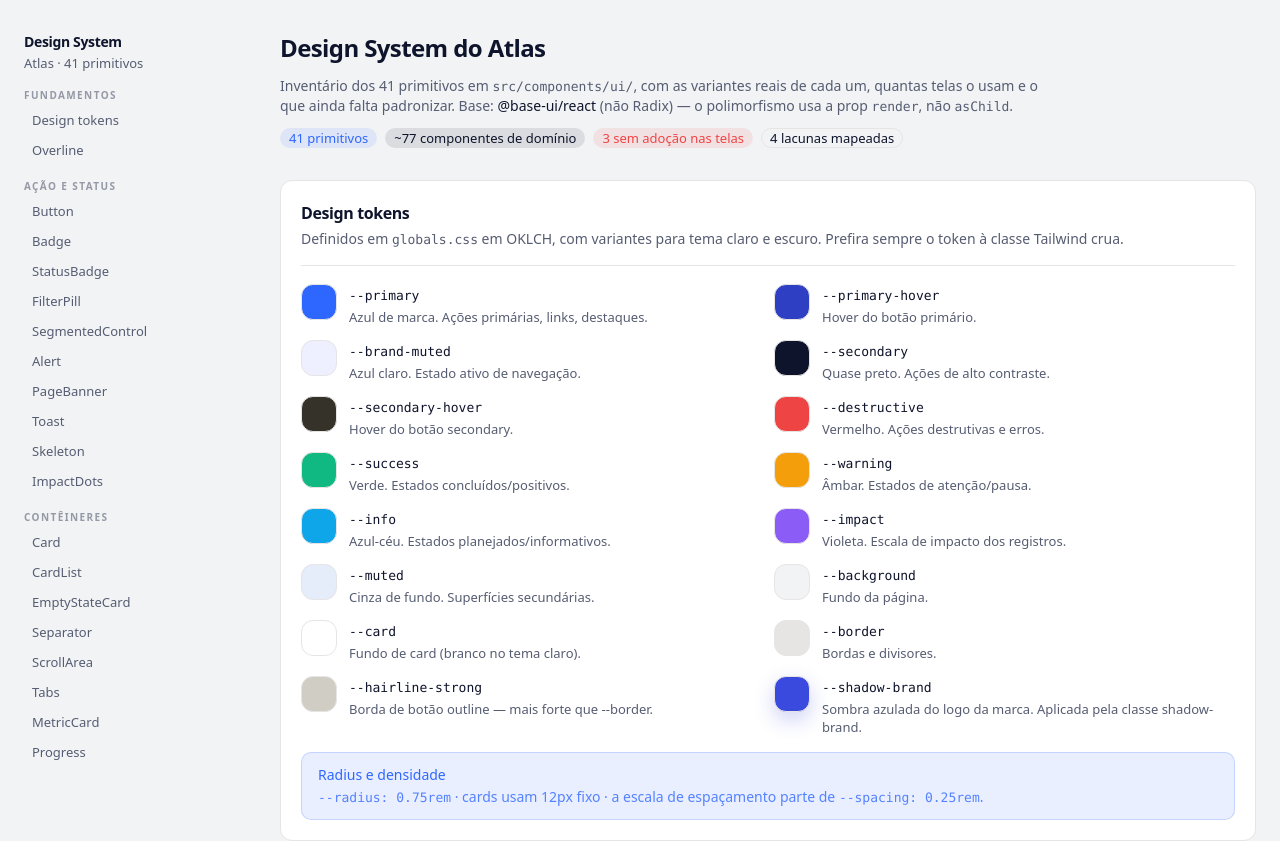
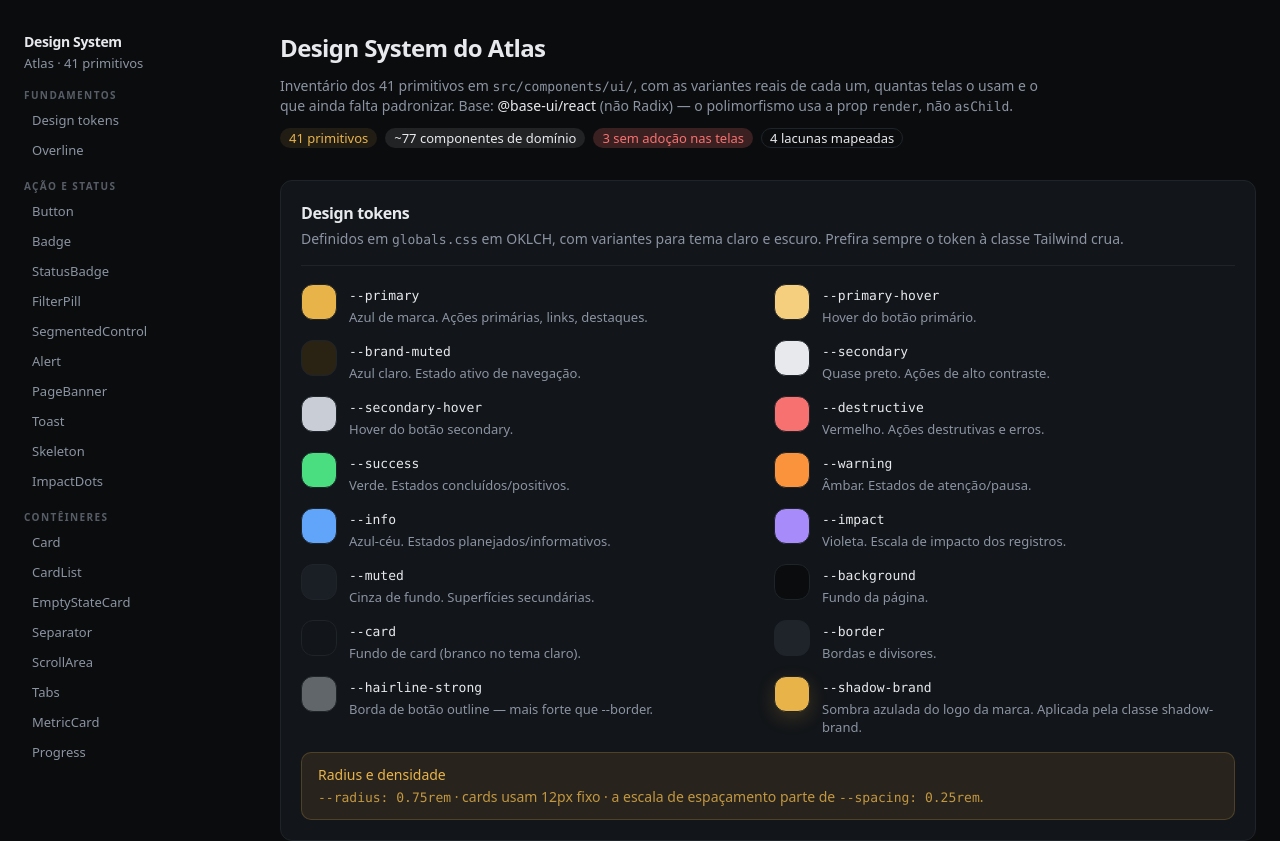
Before and after one commit to urlandesigner/Atlas-repositorio-demandas-, a Next.js app: page /design-system in a window 1280 px wide. Shown: the top 841 px of the page. Built offline with nearby package versions, Linux system fonts and the light colour scheme.

Commit message:
Inverte a paleta para escuro por padrão e liga o provider de tema

```diff
--- a/package.json
+++ b/package.json
@@ -23,6 +23,7 @@
     "framer-motion": "^12.42.0",
     "lucide-react": "^1.16.0",
     "next": "16.2.6",
+    "next-themes": "^0.4.6",
     "openai": "^6.39.0",
     "react": "19.2.4",
     "react-dom": "19.2.4",
--- a/src/app/globals.css
+++ b/src/app/globals.css
@@ -52,6 +52,7 @@
   --shadow-card-hover: var(--shadow-card-hover);
   --shadow-brand: var(--shadow-brand);
   --color-accent-foreground: var(--accent-foreground);
+  --color-accent-ink: var(--accent-ink);
   --color-accent: var(--accent);
   --color-muted-foreground: var(--muted-foreground);
   --color-muted: var(--muted);
@@ -90,174 +91,183 @@
   --shadow-2xs: var(--shadow-2xs);
   --spacing: var(--spacing);
   --letter-spacing: var(--letter-spacing);
-  --shadow-offset-y: var(--shadow-offset-y);
-  --shadow-offset-x: var(--shadow-offset-x);
-  --shadow-spread: var(--shadow-spread);
-  --shadow-blur: var(--shadow-blur);
-  --shadow-opacity: var(--shadow-opacity);
-  --color-shadow-color: var(--shadow-color);
   --color-destructive-foreground: var(--destructive-foreground);
 }
 
 :root {
+  /* Fonte editorial — preservada da paleta anterior; não faz parte do escopo
+     de cor desta task e não é redefinida por tema. */
   --font-editorial-sans:
     "CursorGothic", system-ui, "Helvetica Neue", Helvetica, Arial, sans-serif;
-  --background: oklch(0.9650 0.0030 270);
-  --foreground: oklch(0.1994 0.0470 270.6494);
-  --card: oklch(1.0000 0 0);
-  --card-foreground: oklch(0.1994 0.0470 270.6494);
-  --popover: oklch(1.0000 0 0);
-  --popover-foreground: oklch(0.1994 0.0470 270.6494);
-  --primary: oklch(0.5729 0.2337 264.3664);
-  --primary-hover: #2f3fc3;
-  --primary-foreground: oklch(1.0000 0 0);
-  --secondary: oklch(0.1994 0.0470 270.6494);
-  --secondary-hover: #343229;
-  --secondary-foreground: oklch(1.0000 0 0);
-  --muted: oklch(0.9420 0.0200 264.0000);
-  --muted-foreground: oklch(0.4800 0.0350 270.0000);
-  --accent: oklch(0.9550 0.0140 264.0000);
-  --accent-foreground: oklch(0.5729 0.2337 264.3664);
-  --destructive: oklch(0.6368 0.2078 25.3313);
-  --danger-foreground: #b91c1c;
-  --success: #10b981;
-  --success-foreground: #047857;
-  --warning: #f59e0b;
-  --warning-foreground: #b45309;
-  --info: #0ea5e9;
-  --info-foreground: #0369a1;
-  --impact: #8b5cf6;
-  --impact-foreground: #6d28d9;
-  --shadow-card: 0 1px 2px rgba(15, 23, 42, 0.04), 0 8px 20px rgba(15, 23, 42, 0.05);
-  --shadow-card-hover: 0 1px 2px rgba(15, 23, 42, 0.05), 0 14px 28px rgba(15, 23, 42, 0.075);
-  --shadow-brand: 0 8px 20px color-mix(in srgb, var(--color-brand) 24%, transparent);
-  --border: oklch(0.9212 0.0033 17.2170);
-  --hairline-strong: #cfcdc4;
-  --input: oklch(0.8452 0 0);
-  --ring: oklch(0.5784 0.2303 263.8862);
-  --brand: #3a4adf;
-  --brand-foreground: #ffffff;
-  --brand-muted: #eef0ff;
-  --brand-muted-foreground: #2f3fc3;
-  --timeline-thinking: #dfa88f;
-  --timeline-grep: #9fc9a2;
-  --timeline-read: #9fbbe0;
-  --timeline-edit: #c0a8dd;
-  --timeline-done: #c08532;
-  --chart-1: oklch(0.5729 0.2337 264.3664);
-  --chart-2: oklch(0.7677 0.1312 194.1427);
-  --chart-3: oklch(0.9649 0.1962 111.4216);
-  --chart-4: oklch(0.8439 0.1679 169.5646);
-  --chart-5: oklch(0.6411 0.2446 28.5713);
+
+  /* Superfícies — elevação no escuro é superfície mais clara, não sombra. */
+  --background: #0B0C0E;
+  --card: #121519;
+  --card-foreground: #E7E9ED;
+  --popover: #171B20;
+  --popover-foreground: #E7E9ED;
+  --muted: #1A1F25;
+  --muted-foreground: #8B94A2;
+  --accent: #1A1F25;
+  --accent-foreground: #E8B44A;
+
+  /* Tinta */
+  --foreground: #E7E9ED;
+
+  /* Acento ouro — único. */
+  --primary: #E8B44A;
+  --primary-hover: #F5CE7E;
+  --primary-foreground: #0B0C0E;
+  --accent-ink: #E8B44A;
+  --brand: #E8B44A;
+  --brand-foreground: #0B0C0E;
+  --brand-muted: #2A2314;
+  --brand-muted-foreground: #F0CE8C;
+
+  --secondary: #E7E9ED;
+  --secondary-hover: #C9CED6;
+  --secondary-foreground: #0B0C0E;
+
+  /* Linhas — `--border` é hairline decorativo; `--hairline-strong` é contorno
+     de controle interativo e por isso precisa passar 3:1 contra o card. */
+  --border: #1F242A;
+  --hairline-strong: #61666B;
+  --input: #61666B;
+  --ring: #E8B44A;
+
+  /* Semânticas — warning é laranja para não colidir com o ouro. */
+  --success: #4ADE80;
+  --success-foreground: #4ADE80;
+  --warning: #FB923C;
+  --warning-foreground: #FB923C;
+  --destructive: #F87171;
+  --destructive-foreground: #0B0C0E;
+  --danger-foreground: #F87171;
+  --info: #60A5FA;
+  --info-foreground: #60A5FA;
+  --impact: #A78BFA;
+  --impact-foreground: #A78BFA;
+
+  /* Charts — retunados para fundo escuro. */
+  --chart-1: #E8B44A;
+  --chart-2: #60A5FA;
+  --chart-3: #4ADE80;
+  --chart-4: #A78BFA;
+  --chart-5: #F87171;
+
+  /* Sidebar */
+  --sidebar: #0F1113;
+  --sidebar-foreground: #E7E9ED;
+  --sidebar-primary: #E8B44A;
+  --sidebar-primary-foreground: #0B0C0E;
+  --sidebar-accent: #1A1F25;
+  --sidebar-accent-foreground: #E8B44A;
+  --sidebar-border: #1F242A;
+  --sidebar-ring: #E8B44A;
+
+  /* Timeline */
+  --timeline-thinking: #DFA88F;
+  --timeline-grep: #9FC9A2;
+  --timeline-read: #9FBBE0;
+  --timeline-edit: #C0A8DD;
+  --timeline-done: #E8B44A;
+
+  /* Sombras — no escuro só a elevação nível 2 projeta sombra. */
+  --shadow-card: none;
+  --shadow-card-hover: none;
+  --shadow-brand: 0 6px 18px rgba(232, 180, 74, 0.18);
+  --shadow-2xs: 0 1px 1px rgba(0, 0, 0, 0.30);
+  --shadow-xs: 0 1px 2px rgba(0, 0, 0, 0.34);
+  --shadow-sm: 0 1px 2px rgba(0, 0, 0, 0.36), 0 2px 4px rgba(0, 0, 0, 0.28);
+  --shadow: 0 2px 4px rgba(0, 0, 0, 0.38), 0 4px 10px rgba(0, 0, 0, 0.30);
+  --shadow-md: 0 3px 6px rgba(0, 0, 0, 0.40), 0 8px 18px rgba(0, 0, 0, 0.32);
+  --shadow-lg: 0 6px 12px rgba(0, 0, 0, 0.44), 0 16px 32px rgba(0, 0, 0, 0.36);
+  --shadow-xl: 0 10px 20px rgba(0, 0, 0, 0.48), 0 24px 48px rgba(0, 0, 0, 0.40);
+  --shadow-2xl: 0 18px 36px rgba(0, 0, 0, 0.54);
+
+  /* Métrica */
   --radius: 0.75rem;
-  --sidebar: oklch(0.9851 0 0);
-  --sidebar-foreground: oklch(0.1994 0.0470 270.6494);
-  --sidebar-primary: oklch(0.5729 0.2337 264.3664);
-  --sidebar-primary-foreground: oklch(1.0000 0 0);
-  --sidebar-accent: oklch(0.9420 0.0200 264.0000);
-  --sidebar-accent-foreground: oklch(0.5729 0.2337 264.3664);
-  --sidebar-border: oklch(0.9212 0.0033 17.2170);
-  --sidebar-ring: oklch(0.5784 0.2303 263.8862);
-  --destructive-foreground: oklch(1.0000 0 0);
-  --font-sans: Open Sans, sans-serif;
-  --font-serif: Georgia, serif;
-  --font-mono: Menlo, monospace;
-  --shadow-color: #2e6aff;
-  --shadow-opacity: 0;
-  --shadow-blur: 0px;
-  --shadow-spread: -50px;
-  --shadow-offset-x: -50px;
-  --shadow-offset-y: 2px;
+  --spacing: 0.25rem;
   --letter-spacing: 0em;
-  --spacing: 0.25rem;
-  --shadow-2xs: -50px 2px 0px -50px hsl(222.7751 100% 59.0196% / 0.00);
-  --shadow-xs: -50px 2px 0px -50px hsl(222.7751 100% 59.0196% / 0.00);
-  --shadow-sm: -50px 2px 0px -50px hsl(222.7751 100% 59.0196% / 0.00), -50px 1px 2px -51px hsl(222.7751 100% 59.0196% / 0.00);
-  --shadow: -50px 2px 0px -50px hsl(222.7751 100% 59.0196% / 0.00), -50px 1px 2px -51px hsl(222.7751 100% 59.0196% / 0.00);
-  --shadow-md: -50px 2px 0px -50px hsl(222.7751 100% 59.0196% / 0.00), -50px 2px 4px -51px hsl(222.7751 100% 59.0196% / 0.00);
-  --shadow-lg: -50px 2px 0px -50px hsl(222.7751 100% 59.0196% / 0.00), -50px 4px 6px -51px hsl(222.7751 100% 59.0196% / 0.00);
-  --shadow-xl: -50px 2px 0px -50px hsl(222.7751 100% 59.0196% / 0.00), -50px 8px 10px -51px hsl(222.7751 100% 59.0196% / 0.00);
-  --shadow-2xl: -50px 2px 0px -50px hsl(222.7751 100% 59.0196% / 0.00);
   --tracking-normal: 0em;
 }
 
-.dark {
-  --background: oklch(0 0 0);
-  --foreground: oklch(1.0000 0 0);
-  --card: oklch(0.1684 0 0);
-  --card-foreground: oklch(0.8853 0 0);
-  --popover: oklch(0 0 0);
-  --popover-foreground: oklch(1.0000 0 0);
-  --primary: oklch(0.5683 0.2366 264.2478);
-  --primary-hover: #2f3fc3;
-  --primary-foreground: oklch(1.0000 0 0);
-  --secondary: oklch(1.0000 0 0);
-  --secondary-hover: oklch(0.9000 0 0);
-  --secondary-foreground: oklch(0.1994 0.0470 270.6494);
-  --muted: oklch(0.2350 0.0180 264.0000);
-  --muted-foreground: oklch(0.6800 0.0250 276.0000);
-  --accent: oklch(0.1880 0.0868 261.9799);
-  --accent-foreground: oklch(0.5683 0.2366 264.2478);
-  --destructive: oklch(0.6368 0.2078 25.3313);
-  --danger-foreground: #fca5a5;
-  --success: #10b981;
-  --success-foreground: #6ee7b7;
-  --warning: #f59e0b;
-  --warning-foreground: #fcd34d;
-  --info: #0ea5e9;
-  --info-foreground: #7dd3fc;
-  --impact: #8b5cf6;
-  --impact-foreground: #c4b5fd;
-  --shadow-card: 0 1px 2px rgba(0, 0, 0, 0.2), 0 8px 20px rgba(0, 0, 0, 0.25);
-  --shadow-card-hover: 0 1px 2px rgba(0, 0, 0, 0.25), 0 14px 28px rgba(0, 0, 0, 0.35);
-  --shadow-brand: 0 8px 20px color-mix(in srgb, var(--color-brand) 24%, transparent);
-  --border: oklch(0.2746 0.0130 279.0717);
-  --hairline-strong: oklch(0.3500 0.0130 279.0717);
-  --input: oklch(0.2697 0.0888 269.7716);
-  --ring: oklch(0.5784 0.2303 263.8862);
-  --brand: #3a4adf;
-  --brand-foreground: #ffffff;
-  --brand-muted: #27305a;
-  --brand-muted-foreground: #dce0ff;
-  --timeline-thinking: #dfa88f;
-  --timeline-grep: #9fc9a2;
-  --timeline-read: #9fbbe0;
-  --timeline-edit: #c0a8dd;
-  --timeline-done: #c08532;
-  --chart-1: oklch(0.5729 0.2337 264.3664);
-  --chart-2: oklch(0.7677 0.1312 194.1427);
-  --chart-3: oklch(0.9649 0.1962 111.4216);
-  --chart-4: oklch(0.8439 0.1679 169.5646);
-  --chart-5: oklch(0.6411 0.2446 28.5713);
-  --sidebar: oklch(0.1684 0 0);
-  --sidebar-foreground: oklch(0.8853 0 0);
-  --sidebar-primary: oklch(0.5784 0.2303 263.8862);
-  --sidebar-primary-foreground: oklch(1.0000 0 0);
-  --sidebar-accent: oklch(0.1880 0.0868 261.9799);
-  --sidebar-accent-foreground: oklch(0.5683 0.2366 264.2478);
-  --sidebar-border: oklch(0.2746 0.0130 279.0717);
-  --sidebar-ring: oklch(0.5784 0.2303 263.8862);
-  --destructive-foreground: oklch(1.0000 0 0);
-  --radius: 0.75rem;
-  --font-sans: Open Sans, sans-serif;
-  --font-serif: Georgia, serif;
-  --font-mono: Menlo, monospace;
-  --shadow-color: #2e6aff;
-  --shadow-opacity: 0;
-  --shadow-blur: 0px;
-  --shadow-spread: -50px;
-  --shadow-offset-x: -50px;
-  --shadow-offset-y: 2px;
-  --letter-spacing: 0em;
-  --spacing: 0.25rem;
-  --shadow-2xs: -50px 2px 0px -50px hsl(222.7751 100% 59.0196% / 0.00);
-  --shadow-xs: -50px 2px 0px -50px hsl(222.7751 100% 59.0196% / 0.00);
-  --shadow-sm: -50px 2px 0px -50px hsl(222.7751 100% 59.0196% / 0.00), -50px 1px 2px -51px hsl(222.7751 100% 59.0196% / 0.00);
-  --shadow: -50px 2px 0px -50px hsl(222.7751 100% 59.0196% / 0.00), -50px 1px 2px -51px hsl(222.7751 100% 59.0196% / 0.00);
-  --shadow-md: -50px 2px 0px -50px hsl(222.7751 100% 59.0196% / 0.00), -50px 2px 4px -51px hsl(222.7751 100% 59.0196% / 0.00);
-  --shadow-lg: -50px 2px 0px -50px hsl(222.7751 100% 59.0196% / 0.00), -50px 4px 6px -51px hsl(222.7751 100% 59.0196% / 0.00);
-  --shadow-xl: -50px 2px 0px -50px hsl(222.7751 100% 59.0196% / 0.00), -50px 8px 10px -51px hsl(222.7751 100% 59.0196% / 0.00);
-  --shadow-2xl: -50px 2px 0px -50px hsl(222.7751 100% 59.0196% / 0.00);
+.light {
+  --background: #EDEEF0;
+  --card: #FFFFFF;
+  --card-foreground: #14171C;
+  --popover: #FFFFFF;
+  --popover-foreground: #14171C;
+  --muted: #F3F4F6;
+  --muted-foreground: #5A626F;
+  --accent: #F6F1E4;
+  --accent-foreground: #8A6212;
+
+  --foreground: #14171C;
+
+  --primary: #E8B44A;
+  --primary-hover: #D9A233;
+  --primary-foreground: #1A1407;
+  /* Ouro não tem contraste sobre fundo claro — texto de acento usa este token. */
+  --accent-ink: #8A6212;
+  --brand: #E8B44A;
+  --brand-foreground: #1A1407;
+  --brand-muted: #FAF3E2;
+  --brand-muted-foreground: #8A6212;
+
+  --secondary: #14171C;
+  --secondary-hover: #2A2F38;
+  --secondary-foreground: #FFFFFF;
+
+  --border: #DFE2E7;
+  --hairline-strong: #8E9197;
+  --input: #8E9197;
+  --ring: #A87D1B;
+
+  --success: #16A34A;
+  --success-foreground: #15803D;
+  --warning: #FB923C;
+  --warning-foreground: #C2410C;
+  --destructive: #DC2626;
+  --destructive-foreground: #FFFFFF;
+  --danger-foreground: #B91C1C;
+  --info: #3B82F6;
+  --info-foreground: #1D4ED8;
+  --impact: #8B5CF6;
+  --impact-foreground: #6D28D9;
+
+  --chart-1: #A87D1B;
+  --chart-2: #1D4ED8;
+  --chart-3: #15803D;
+  --chart-4: #6D28D9;
+  --chart-5: #B91C1C;
+
+  --sidebar: #F6F7F8;
+  --sidebar-foreground: #14171C;
+  --sidebar-primary: #8A6212;
+  --sidebar-primary-foreground: #FFFFFF;
+  --sidebar-accent: #F6F1E4;
+  --sidebar-accent-foreground: #8A6212;
+  --sidebar-border: #DFE2E7;
+  --sidebar-ring: #A87D1B;
+
+  --timeline-thinking: #B96A45;
+  --timeline-grep: #3F7A45;
+  --timeline-read: #2C5E96;
+  --timeline-edit: #6B4A9B;
+  --timeline-done: #8A6212;
+
+  --shadow-card: 0 1px 2px rgba(15, 23, 42, 0.04), 0 8px 20px rgba(15, 23, 42, 0.05);
+  --shadow-card-hover: 0 1px 2px rgba(15, 23, 42, 0.05), 0 14px 28px rgba(15, 23, 42, 0.075);
+  --shadow-brand: 0 6px 18px rgba(185, 138, 30, 0.20);
+  --shadow-2xs: 0 1px 1px rgba(15, 23, 42, 0.04);
+  --shadow-xs: 0 1px 2px rgba(15, 23, 42, 0.05);
+  --shadow-sm: 0 1px 2px rgba(15, 23, 42, 0.06), 0 2px 4px rgba(15, 23, 42, 0.04);
+  --shadow: 0 2px 4px rgba(15, 23, 42, 0.06), 0 4px 10px rgba(15, 23, 42, 0.05);
+  --shadow-md: 0 3px 6px rgba(15, 23, 42, 0.07), 0 8px 18px rgba(15, 23, 42, 0.06);
+  --shadow-lg: 0 6px 12px rgba(15, 23, 42, 0.08), 0 16px 32px rgba(15, 23, 42, 0.07);
+  --shadow-xl: 0 10px 20px rgba(15, 23, 42, 0.09), 0 24px 48px rgba(15, 23, 42, 0.08);
+  --shadow-2xl: 0 18px 36px rgba(15, 23, 42, 0.12);
 }
 
 @layer base {
--- a/src/app/layout.tsx
+++ b/src/app/layout.tsx
@@ -1,6 +1,7 @@
 import type { Metadata } from "next"
 import { JetBrains_Mono } from "next/font/google"
 import { TooltipProvider } from "@/components/ui/tooltip"
+import { ThemeProvider } from "@/components/theme-provider"
 import "./globals.css"
 
 const jetBrainsMono = JetBrains_Mono({
@@ -22,9 +23,12 @@
     <html
       lang="pt-BR"
       className={`${jetBrainsMono.variable} h-full antialiased`}
+      suppressHydrationWarning
     >
       <body className="min-h-full">
-        <TooltipProvider>{children}</TooltipProvider>
+        <ThemeProvider>
+          <TooltipProvider>{children}</TooltipProvider>
+        </ThemeProvider>
       </body>
     </html>
   )
```
Also changed, not shown: src/components/theme-provider.tsx (added, +21 -0 lines), src/components/ui/theme-toggle.tsx (added, +36 -0 lines), 1 other file (tests, documents, lock files or other folders).
